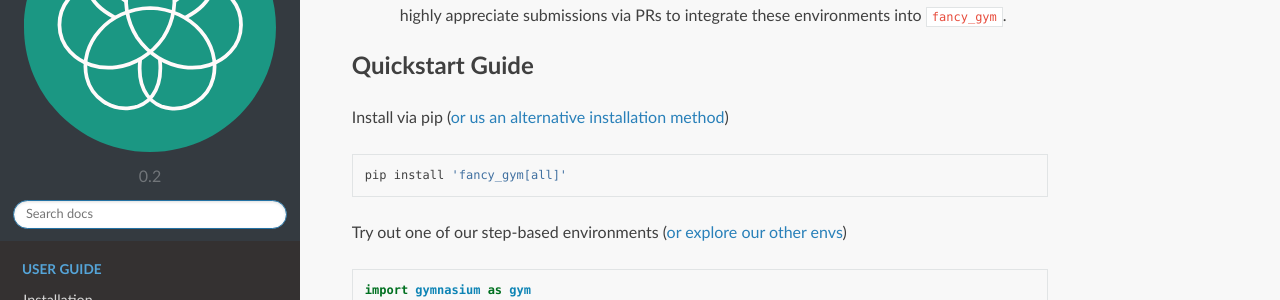
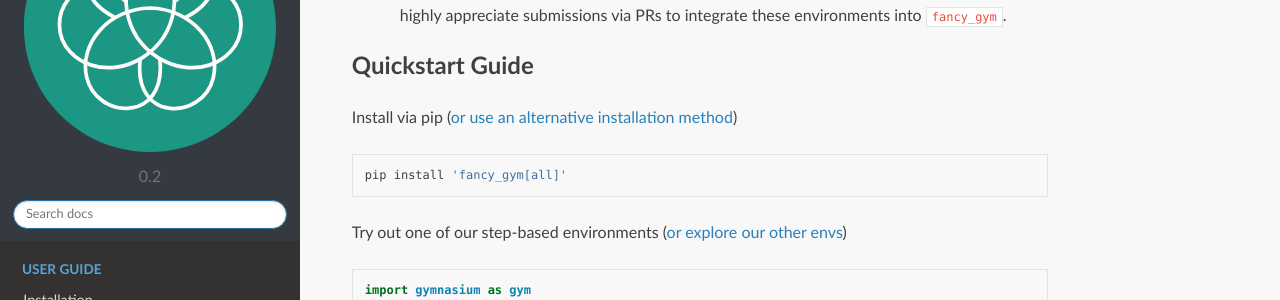
Before and after one commit to ALRhub/fancy_gym, a Sphinx documentation site: the page built from docs/source/index.rst, in a window 1280 px wide and 900 px high, scrolled down 602 px. Shown: the part 150-450 px from the top of the window. Built offline with Sphinx 7.4.7 and the Read the Docs theme 2.0.0, drawn with Linux system fonts in a browser that asks for light colours.

Commit message:
Minor fomration changes

```diff
--- a/docs/source/index.rst
+++ b/docs/source/index.rst
@@ -23,9 +23,10 @@
 ------------
 
  - **New Challenging Environments**: ``fancy_gym`` includes several new
-   environments (`Panda Box Pushing <envs/fancy/mujoco.html#box-pushing>`_, `Table Tennis <envs/fancy/mujoco.html#table-tennis>`_, `etc. <envs/fancy/index.html>`_) that present a
-   higher degree of difficulty, pushing the boundaries of reinforcement
-   learning research.
+   environments (`Panda Box Pushing <envs/fancy/mujoco.html#box-pushing>`_,
+   `Table Tennis <envs/fancy/mujoco.html#table-tennis>`_,
+   `etc. <envs/fancy/index.html>`_) that present a higher degree of
+   difficulty, pushing the boundaries of reinforcement learning research.
  - **Support for Movement Primitives**: ``fancy_gym`` supports a range
    of movement primitives (MPs), including Dynamic Movement Primitives
    (DMPs), Probabilistic Movement Primitives (ProMP), and Probabilistic
@@ -48,7 +49,7 @@
 Quickstart Guide
 ----------------
 
-Install via pip (`or us an alternative installation method <guide/installation.html>`__)
+Install via pip (`or use an alternative installation method <guide/installation.html>`__)
 
 .. code:: bash
 
@@ -157,7 +158,7 @@
 
 .. raw:: html
 
-   <div style="text-align: center; background: white; border-radius: 10px;">
+   <div style="text-align: center; background: #f8f8f8; border-radius: 10px;">
       <a href="https://alr.anthropomatik.kit.edu/"><img src="_static/imgs/alr.svg" style="margin: 5%; width: 20%;"></a>
       <a href="https://www.kit.edu/"><img src="_static/imgs/kit.svg" style="margin: 5%; width: 20%;"></a>
       <a href="https://uni-tuebingen.de/"><img src="_static/imgs/uni_tuebingen.svg" style="margin: 5%; width: 20%;"></a>
```
Also changed, not shown: other parts of docs/source/index.rst (+1 -1 lines).
